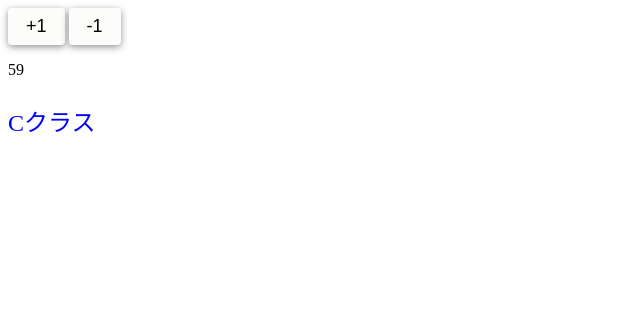
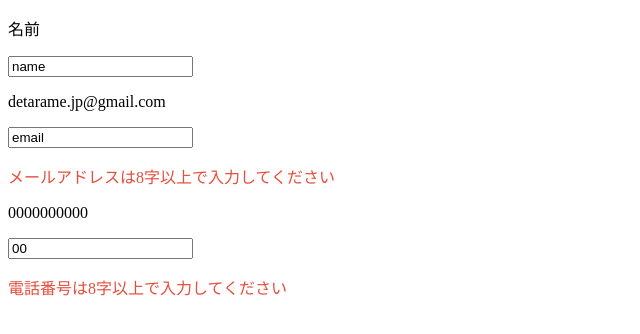
Before and after one commit to himariKa/study_vue, a plain HTML site: page index.html in a window 1280 px wide. Shown: the whole page, without its empty margins (0-640 px from the left). Drawn offline with nearby package versions, Linux system fonts and the light colour scheme.

Commit message:
4を途中まで学習しました

```diff
--- a/index.css
+++ b/index.css
@@ -16,3 +16,7 @@
     padding: 16px;
     padding: 8px 18px;
 }
+
+.errer{
+    color: #e74c3c;
+}
--- a/index.html
+++ b/index.html
@@ -10,14 +10,26 @@
 
 <body>
     <div id="app">
-        <button class="button" @click="increment">+1</button>
-        <button class="button" @click="decrement">-1</button>
-        <p>{{count}}</p>
-        <p v-if="count>=80" class="passed">Aクラス</p>
-        <p v-else-if="count>=60" class="passed">Bクラス</p>
-        <p v-else class="dispassed">Cクラス</p>
-        <script src="https://cdn.jsdelivr.net/npm/vue@2.7.11/dist/vue.js"></script>
-        <script src="study-vue.js"></script>
+        <div class="form-area-name">
+            <p>名前</p>
+        </div>
+        <input v-model="name" type="text" name="name" />
+        <p v-if="isInvalidName" class="errer">名前は4字以上で入力してください</p>
+
+        <div class="form-area-email">
+            <p>detarame.jp@gmail.com</p>
+        </div>
+        <input v-model="email" type="text" name="email" />
+        <p v-if="isInvalidEmail" class="errer">メールアドレスは8字以上で入力してください</p>
+
+        <div class="form-area-tel">
+            <p>0000000000</p>
+        </div>
+        <input v-model="tel" type="text" name="tel" />
+        <p v-if="isInvalidTel" class="errer">電話番号は8字以上で入力してください</p>
+    </div>
+    <script src="https://cdn.jsdelivr.net/npm/vue@2.7.11/dist/vue.js"></script>
+    <script src="study-vue.js"></script>
 </body>
 
 </html>
--- a/study-vue.js
+++ b/study-vue.js
@@ -2,20 +2,20 @@ const app = new Vue({
     el: '#app',
     data() {
         return {
-            count: 59
+            name:'name',
+            email:'email',
+            tel:'00'
         };
     },
-    methods: {
-        increment() {
-            this.count++;
+    computed:{
+        isInvalidName(){
+            return this.name.length<4;
         },
-        decrement() {
-            this.count--;
+        isInvalidEmail(){
+            return this.email.length<8;
         },
-    },
-    // computed:{
-    //     isPass(){
-    //         return this.count >= 60;
-    //     }
-    // }
+        isInvalidTel(){
+            return this.tel.length<8;
+        }
+    }
 });
```
